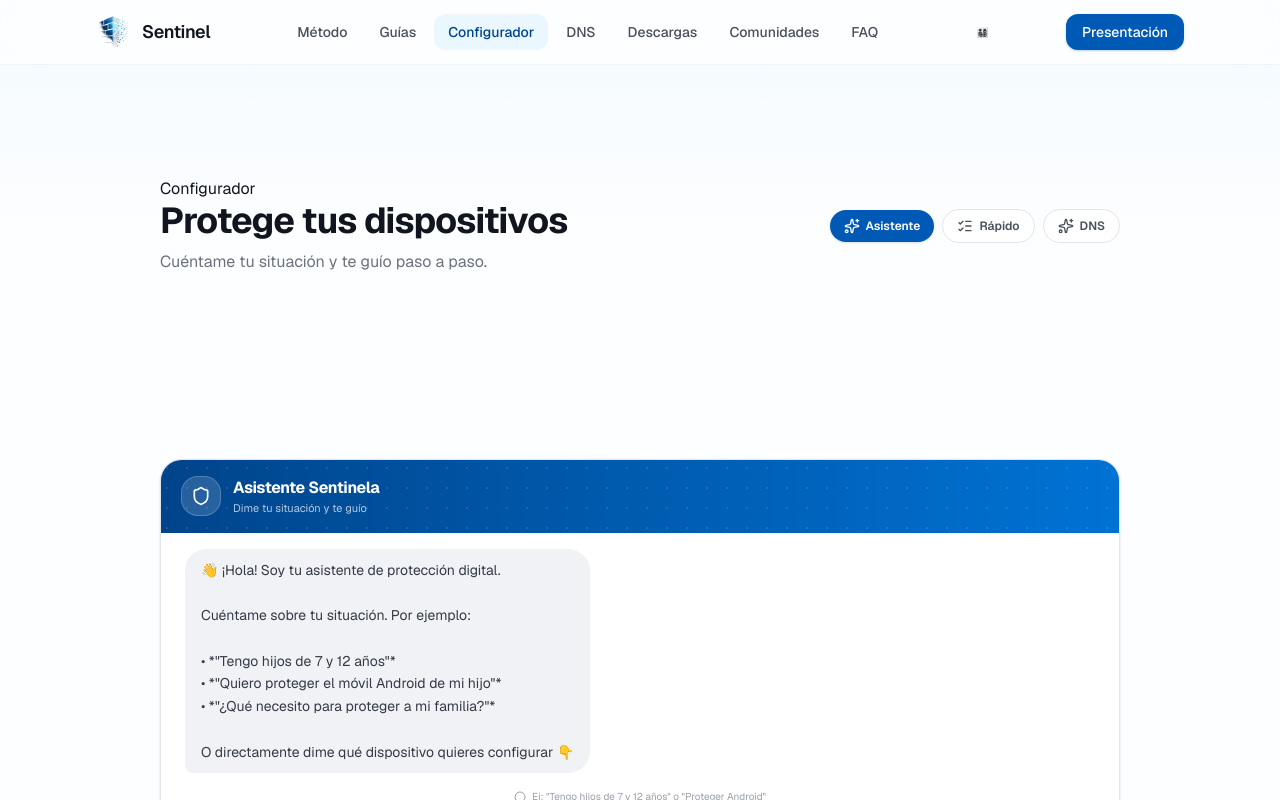
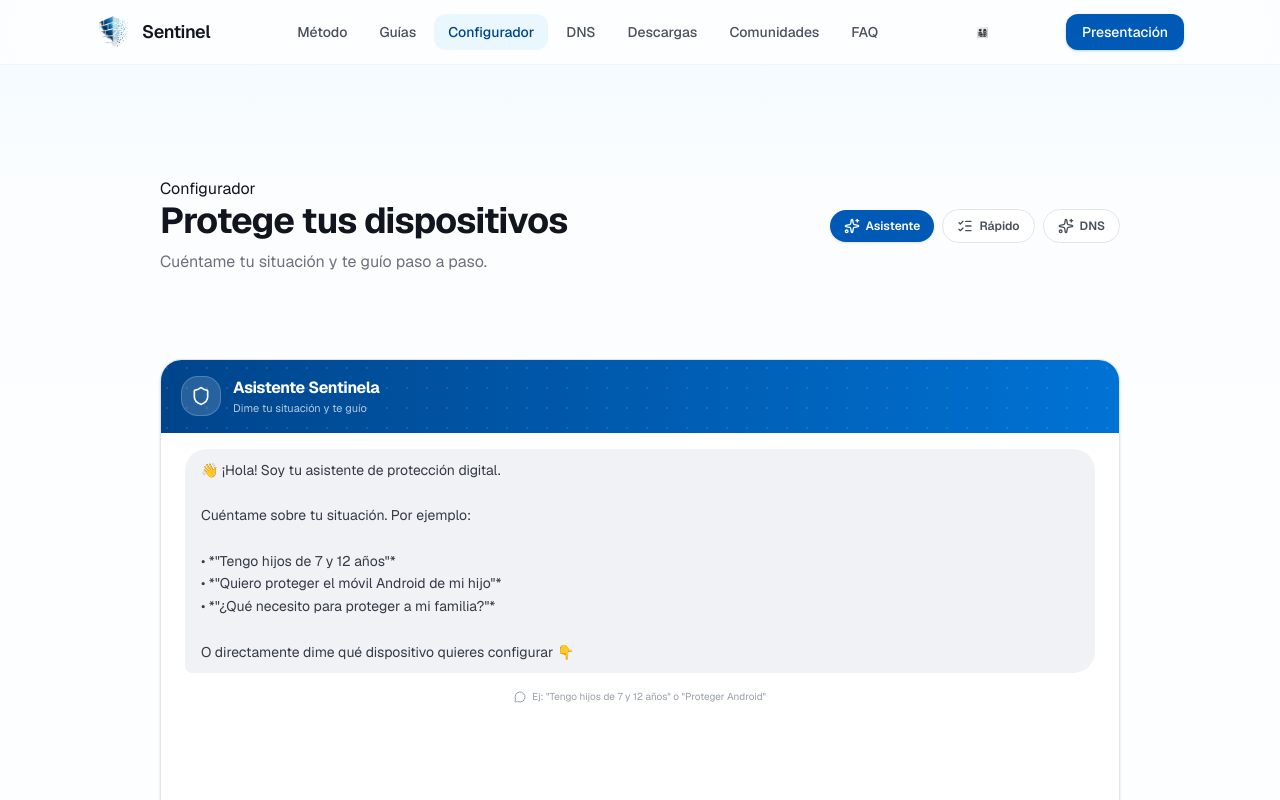
Before and after one commit to ignacioimatik-web/escudo-digital-familiar, a Next.js app: page /configurador in a window 1280 px wide. Shown: the top 800 px of the page. Built offline with nearby package versions, Linux system fonts and the light colour scheme.

Commit message:
fix: burbujas a ancho completo + chat 100px más arriba

```diff
--- a/src/app/configurador/page.tsx
+++ b/src/app/configurador/page.tsx
@@ -48,7 +48,7 @@ export default function ConfiguradorPage() {
       <AnimatePresence mode="wait">
         {mode === "chat" && (
           <motion.div key="chat" initial={{ opacity: 0, y: 12 }} animate={{ opacity: 1, y: 0 }} exit={{ opacity: 0, y: -12 }}>
-            <Section className="-mt-[200px] pt-0">
+            <Section className="-mt-[300px] pt-0">
               <Container className="mt-[160px] max-w-5xl">
                 <ConversationalAssistant />
               </Container>
--- a/src/components/configurator/conversational-assistant.tsx
+++ b/src/components/configurator/conversational-assistant.tsx
@@ -374,7 +374,7 @@ export function ConversationalAssistant() {
 
                 {msg.role === "assistant" && (
                   <div className="flex justify-start">
-                    <div className="max-w-[90%] sm:max-w-[85%] rounded-2xl rounded-bl-sm bg-slate-100 text-slate-700 px-3.5 sm:px-4 py-2 sm:py-2.5 text-sm leading-relaxed whitespace-pre-line">
+                    <div className="w-full max-w-full rounded-2xl rounded-bl-sm bg-slate-100 text-slate-700 px-3.5 sm:px-4 py-2 sm:py-2.5 text-sm leading-relaxed whitespace-pre-line">
                       {msg.content}
                     </div>
                   </div>
@@ -424,7 +424,7 @@ export function ConversationalAssistant() {
         {/* ── Device quick-pick ── */}
         {step === "device" && !loading && (
           <motion.div initial={{ opacity: 0, y: 8 }} animate={{ opacity: 1, y: 0 }} className="flex justify-start">
-            <div className="bg-white border border-slate-200 rounded-2xl p-3 shadow-sm w-full max-w-[90%] sm:max-w-[85%]">
+            <div className="bg-white border border-slate-200 rounded-2xl p-3 shadow-sm w-full">
               <p className="text-[11px] font-semibold text-slate-500 mb-2 px-1">O selecciona rápido:</p>
               <div className="grid grid-cols-3 sm:grid-cols-6 gap-1.5">
                 {quickDevices.map(d => {
```
